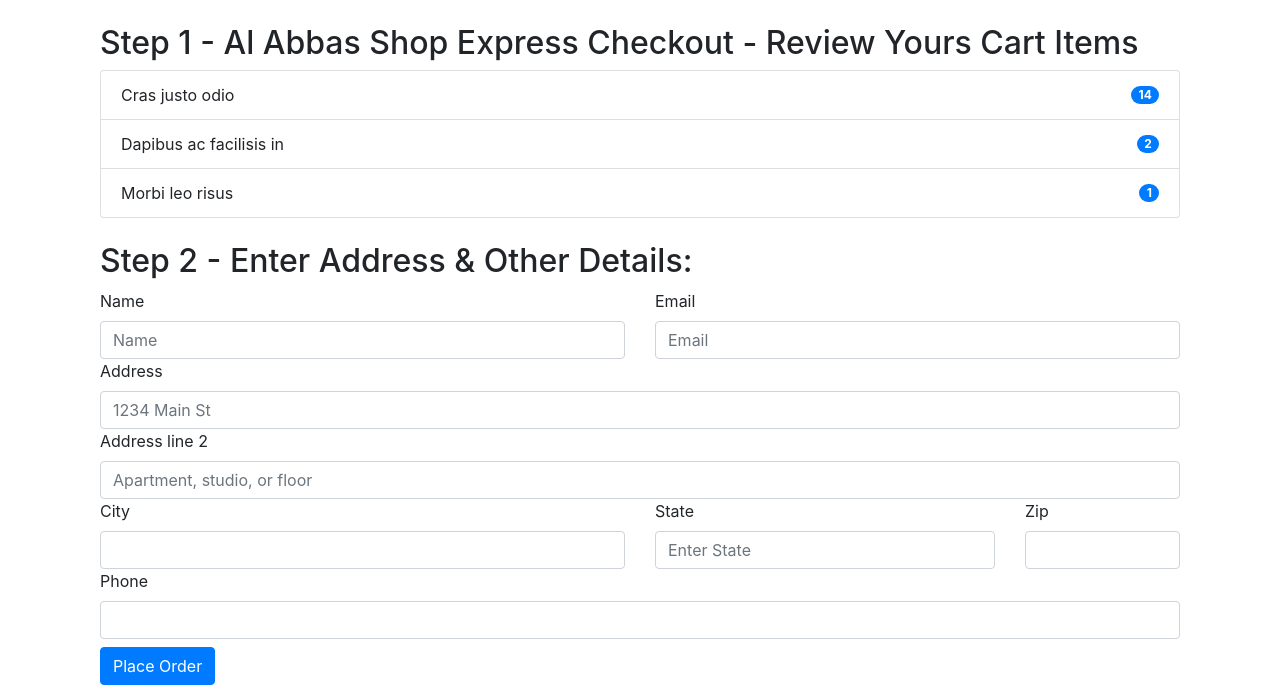
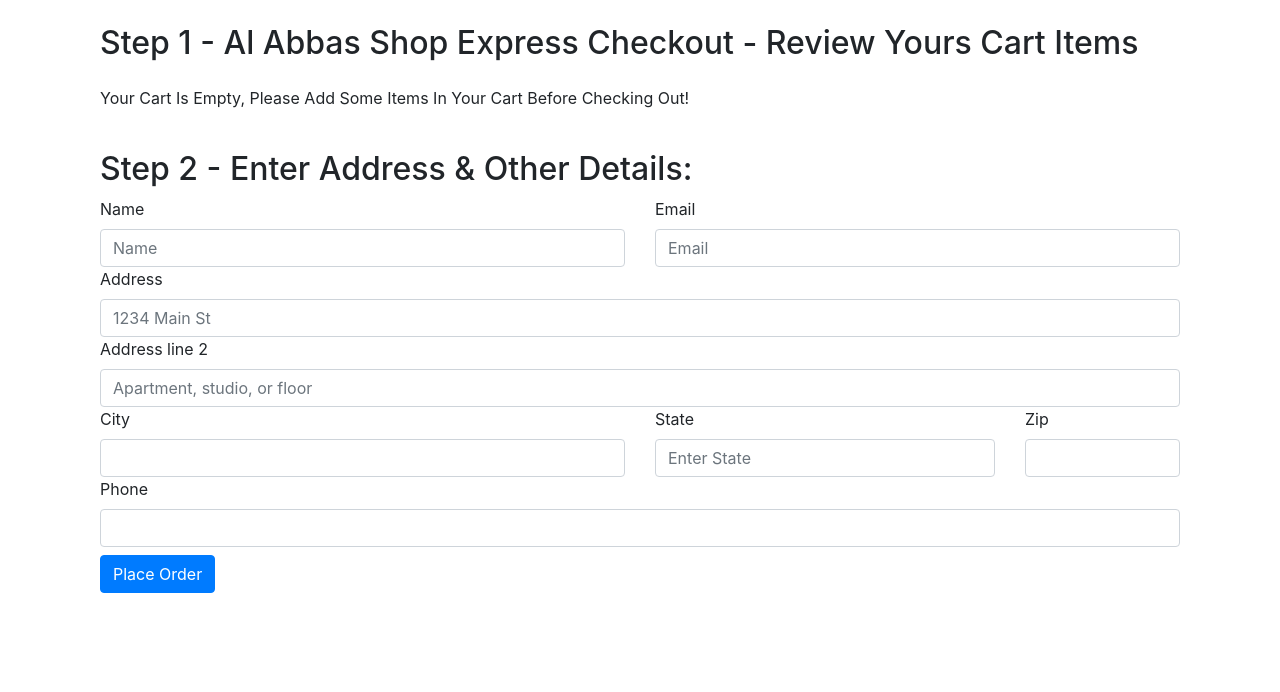
Before and after one commit to munazirabbas47-dotcom/Al-Abbas-Shop, a Django app: page /shop/checkout/ in a window 1280 px wide. Shown: the part 56-748 px from the top of the page. Run offline with Django 5.2, Linux system fonts and the light colour scheme; some libraries are stand-ins or nearby versions.

Commit message:
update checkout page

```diff
--- a/aash/shop/templates/shop/checkout.html
+++ b/aash/shop/templates/shop/checkout.html
@@ -1,74 +1,76 @@
 {% extends 'shop/basics.html' %}
-
-
-
-{% block title %} Checkout - Al Abbas Shop  {% endblock %}
+{% block title %} Checkout - Al AbbasShop{%endblock %}
 {% block body %}
 
 <div class="container">
   <div class="col my-4">
     <h2>Step 1 - Al Abbas Shop Express Checkout - Review Yours Cart Items</h2>
-    <div id='items'>
-            <ul class="list-group">
-                <li class="list-group-item d-flex justify-content-between align-items-center">
-                    Cras justo odio
-                    <span class="badge badge-primary badge-pill">14</span>
-                </li>
-                <li class="list-group-item d-flex justify-content-between align-items-center">
-                    Dapibus ac facilisis in
-                    <span class="badge badge-primary badge-pill">2</span>
-                </li>
-                <li class="list-group-item d-flex justify-content-between align-items-center">
-                    Morbi leo risus
-                    <span class="badge badge-primary badge-pill">1</span>
-                </li>
-            </ul>
+    <div class="my-4">
+      <ul class="list-group" id="items"></ul>
     </div>
   </div>
   <div class="col my-4">
     <h2>Step 2 - Enter Address & Other Details:</h2>
     <form class="row g-3">
-
       <div class="col-md-6">
         <label for="inputname" class="form-label">Name</label>
-    <input type="name" class="form-control" id="inputname" placeholder="Name">
+        <input
+          type="name"
+          class="form-control"
+          id="inputname"
+          placeholder="Name" />
       </div>
 
       <div class="col-md-6">
         <label for="inputEmail4" class="form-label">Email</label>
-    <input type="email" class="form-control" id="inputEmail4" placeholder="Email">
+        <input
+          type="email"
+          class="form-control"
+          id="inputEmail4"
+          placeholder="Email" />
       </div>
 
       <div class="col-12">
         <label for="inputAddress" class="form-label">Address</label>
-    <input type="text" class="form-control" id="inputAddress" placeholder="1234 Main St">
+        <input
+          type="text"
+          class="form-control"
+          id="inputAddress"
+          placeholder="1234 Main St" />
       </div>
 
       <div class="col-12">
         <label for="inputAddress2" class="form-label">Address line 2</label>
-    <input type="text" class="form-control" id="inputAddress2" placeholder="Apartment, studio, or floor">
+        <input
+          type="text"
+          class="form-control"
+          id="inputAddress2"
+          placeholder="Apartment, studio, or floor" />
       </div>
 
       <div class="col-md-6">
         <label for="inputCity" class="form-label">City</label>
-    <input type="text" class="form-control" id="inputCity">
+        <input type="text" class="form-control" id="inputCity" />
       </div>
 
       <div class="col-md-4">
         <label for="inputState" class="form-label">State</label>
-   <input type="text" class="form-control" id="inputState" placeholder="Enter State">
+        <input
+          type="text"
+          class="form-control"
+          id="inputState"
+          placeholder="Enter State" />
       </div>
 
       <div class="col-md-2">
         <label for="inputZip" class="form-label">Zip</label>
-    <input type="text" class="form-control" id="inputZip">
+        <input type="text" class="form-control" id="inputZip" />
       </div>
 
       <div class="col-md-12">
         <label for="inputPhone" class="form-label">Phone</label>
-    <input type="tel" class="form-control" id="inputPhone">
+        <input type="tel" class="form-control" id="inputPhone" />
       </div>
-
 
       <div class="col-12 my-2">
         <button type="submit" class="btn btn-primary">Place Order</button>
@@ -77,12 +79,35 @@
   </div>
 </div>
 
+{% endblock %}
+{% block js %}
+<script>
+  if (localStorage.getItem("cart") == null) {
+    var cart = {};
+  } else {
+    cart = JSON.parse(localStorage.getItem("cart"));
+  }
 
+  console.log(cart);
+  var sum = 0;
+  if ($.isEmptyObject(cart)) {
+    // if object is empty
+    mystr = `<p>Your Cart Is Empty, Please Add Some Items In Your Cart Before Checking Out!</p>`;
+    $("#items").append(mystr);
+  } else {
+    for (item in cart) {
+      let name = cart[item][1];
+      let qty = cart[item][0];
+      sum = sum + qty;
+      mystr = ` <li class="list-group-item d-flex justify-content-between align-items-center">
+          ${name}
+          <span class="badge badge-primary badge-pill">${qty}</span>
+        </li>`;
+      $("#items").append(mystr);
+    }
+  }
 
-
-
-
-
+  document.getElementById("cart").innerHTML = sum;
+</script>
 
 {% endblock %}
-{% block js %}  {% endblock %}
```
Also changed, not shown: aash/shop/templates/shop/index.html (+12 -11 lines). Lines whose indentation alone changed are shown as unchanged.
